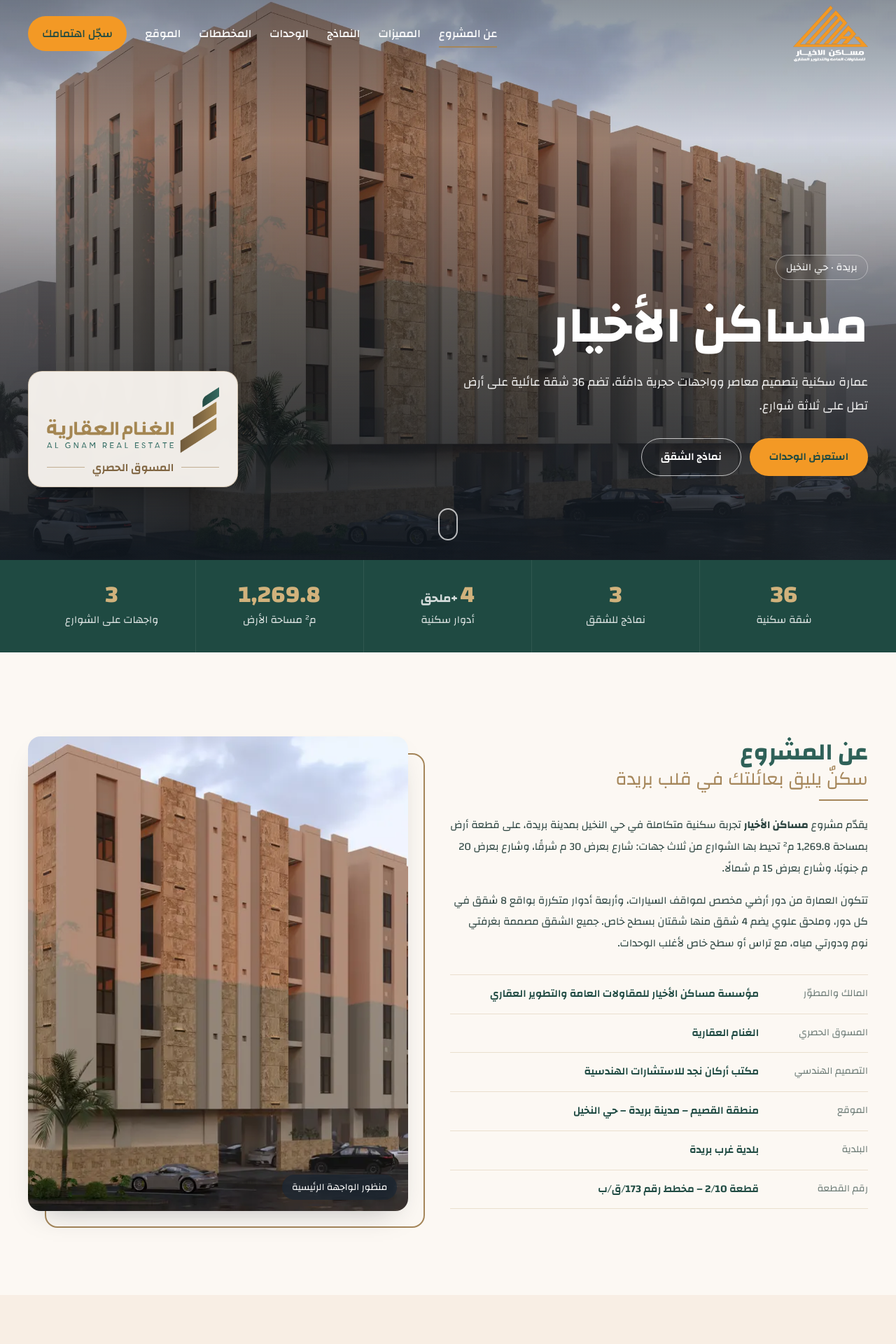
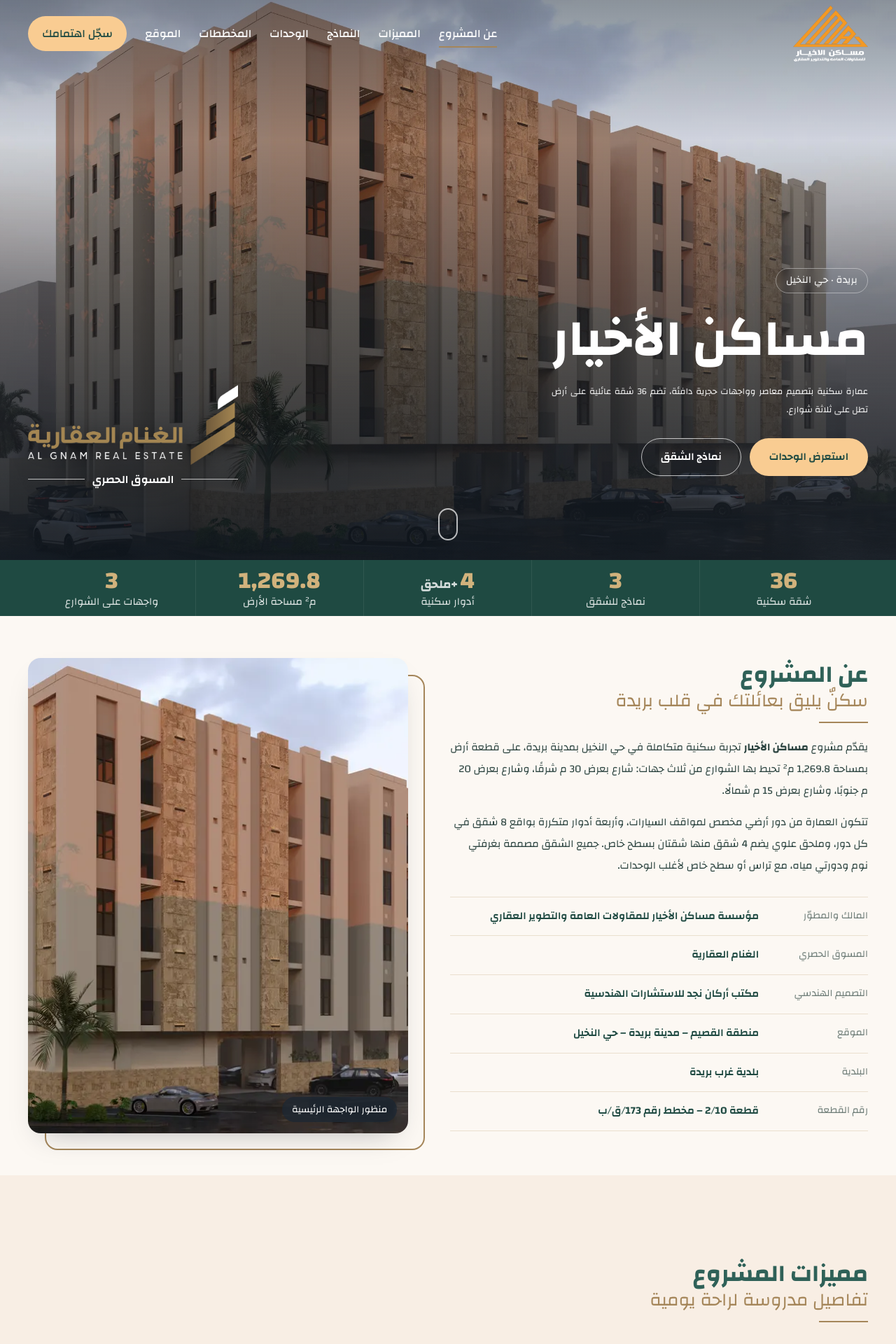
Before and after one commit to algnam-sa/masakin-alakhyar, a PHP site: page / in a window 1280 px wide. Shown: the top 1920 px of the page at 70% size. Run offline with PHP 8.4, Linux system fonts and the light colour scheme; some libraries are stand-ins or nearby versions.

Commit message:
Refine hero, marketer logo, orange tone and spacing
- Hero lead text 25% smaller and bounded to the title width
- Al Gnam logo placed directly on the photo with a light variant, white label
- Masakin orange softened by 50% across the site
- Shorter stats bar and half the spacing around the about section

Co-Authored-By: Claude Opus 5.5 <noreply@anthropic.com>
Claude-Session: https://claude.ai/code/session_01HJzcQjLGeF9THJCMuTkdKR

```diff
--- a/assets/css/style.css
+++ b/assets/css/style.css
@@ -7,8 +7,8 @@
   --sand: #a5865a;       /* ذهبي الغنام */
   --sand-dark: #7f6440;
   --gold-light: #d1b27c; /* ذهبي على الخلفيات الداكنة */
-  --clay: #f39925;       /* برتقالي مساكن الأخيار */
-  --clay-dark: #d47f12;
+  --clay: #f9cc92;       /* برتقالي مساكن الأخيار بكثافة 50% */
+  --clay-dark: #f9cc92;
   --cream: #f8eee4;
   --paper: #fcf8f3;
   --line: #eadfce;
@@ -91,7 +91,8 @@ button { font-family: inherit; cursor: pointer; }
 .eyebrow { display: inline-block; padding: .2em 1em; border: 1px solid rgba(255,255,255,.4); border-radius: 999px; font-size: 14px; letter-spacing: .02em; margin-bottom: 18px; backdrop-filter: blur(4px); }
 .hero h1 { color: #fff; font-size: clamp(2.6rem, 7vw, 4.6rem); font-weight: 700; margin-bottom: .2em; }
 .hero h1 + .hero-sub { display: block; color: var(--gold-light); font-size: var(--fs-sub); line-height: 1.3; margin: -.1em 0 .6em; }
-.hero-lead { font-size: 17px; opacity: .92; max-width: 600px; }
+.hero-headline { width: fit-content; max-width: 100%; }
+.hero-lead { font-size: 12.75px; line-height: 2; opacity: .92; width: 0; min-width: 100%; text-align: justify; margin: 0; }
 .hero-actions { display: flex; flex-wrap: wrap; gap: 12px; margin-top: 28px; }
 .scroll-cue { position: absolute; bottom: 28px; left: 50%; transform: translateX(-50%); width: 28px; height: 46px; border: 2px solid rgba(255,255,255,.7); border-radius: 20px; }
 .scroll-cue span { position: absolute; top: 8px; left: 50%; width: 4px; height: 8px; margin-left: -2px; background: #fff; border-radius: 2px; animation: cue 1.8s infinite; }
@@ -100,15 +101,16 @@ button { font-family: inherit; cursor: pointer; }
 /* ---------- Stats ---------- */
 .stats-bar { background: var(--ink); color: #fff; position: relative; z-index: 2; }
 .stats-grid { display: grid; grid-template-columns: repeat(5, 1fr); }
-.stat { padding: 30px 12px; text-align: center; border-inline-start: 1px solid rgba(255,255,255,.08); }
+.stat { padding: 10px 12px; line-height: 1.5; text-align: center; border-inline-start: 1px solid rgba(255,255,255,.08); }
 .stat:first-child { border: 0; }
-.stat-num { display: block; font-size: var(--fs-title); font-weight: 700; color: var(--gold-light); line-height: 1.2; }
+.stat-num { display: block; font-size: var(--fs-title); font-weight: 700; color: var(--gold-light); line-height: 1.15; }
 .stat-num small { font-size: .5em; margin-inline-start: 4px; color: #fff; opacity: .8; }
-.stat-label { font-size: 15px; opacity: .85; }
+.stat-label { font-size: 15px; opacity: .85; display: block; line-height: 1.4; }
 
 /* ---------- Sections ---------- */
 .section { padding: clamp(70px, 10vw, 120px) 0; }
 .section-alt { background: var(--cream); }
+#about.section { padding-block: clamp(35px, 5vw, 60px); }
 .section-dark { background: var(--ink); color: #d6dbe1; }
 .section-dark h2, .section-dark .section-title { color: #fff; }
 .section-dark .section-sub { color: var(--gold-light); }
@@ -137,8 +139,8 @@ h2 { font-size: var(--fs-title); }
 .features-grid { display: grid; grid-template-columns: repeat(3, 1fr); gap: 24px; }
 .feature { background: #fff; border-radius: var(--radius); padding: 32px 28px; border: 1px solid var(--line); transition: transform .3s, box-shadow .3s; }
 .feature:hover { transform: translateY(-6px); box-shadow: var(--shadow); }
-.feature-icon { width: 56px; height: 56px; border-radius: 16px; background: var(--cream); display: grid; place-items: center; margin-bottom: 18px; }
-.feature-icon svg { width: 28px; height: 28px; fill: none; stroke: var(--clay-dark); stroke-width: 1.6; stroke-linecap: round; stroke-linejoin: round; }
+.feature-icon { width: 56px; height: 56px; border-radius: 16px; background: var(--clay); display: grid; place-items: center; margin-bottom: 18px; }
+.feature-icon svg { width: 28px; height: 28px; fill: none; stroke: var(--ink-2); stroke-width: 1.6; stroke-linecap: round; stroke-linejoin: round; }
 .feature h3 { font-size: 20px; color: var(--ink-2); }
 .feature p { color: var(--muted); margin: 0; font-size: var(--fs-body); }
 
@@ -155,7 +157,7 @@ h2 { font-size: var(--fs-title); }
 .model-badge { display: inline-block; background: var(--ink); color: var(--gold-light); font-weight: 700; padding: .2em .9em; border-radius: 8px; margin-bottom: 12px; }
 .model-area { display: flex; gap: 28px; margin: 8px 0 24px; flex-wrap: wrap; }
 .model-area div { display: flex; flex-direction: column; }
-.model-area b { font-size: var(--fs-title); color: var(--clay-dark); line-height: 1.2; }
+.model-area b { font-size: var(--fs-title); color: var(--ink-2); line-height: 1.2; }
 .model-area span { color: var(--muted); font-size: .9rem; }
 .room-list { list-style: none; padding: 0; margin: 0 0 24px; display: grid; grid-template-columns: 1fr 1fr; gap: 10px; }
 .room-list li { display: flex; align-items: center; gap: 10px; background: #fff; padding: 10px 14px; border-radius: 12px; font-weight: 500; color: var(--ink); font-size: .95rem; }
@@ -227,7 +229,7 @@ h2 { font-size: var(--fs-title); }
 .contact-grid { display: grid; grid-template-columns: 1fr 1.2fr; gap: 56px; align-items: start; }
 .contact-list { list-style: none; padding: 0; margin: 24px 0 0; display: grid; gap: 14px; }
 .contact-list li { display: flex; align-items: center; gap: 12px; color: var(--ink); font-weight: 500; }
-.contact-list svg { width: 40px; height: 40px; padding: 9px; border-radius: 12px; background: var(--cream); fill: none; stroke: var(--clay-dark); stroke-width: 1.7; stroke-linecap: round; stroke-linejoin: round; flex: none; }
+.contact-list svg { width: 40px; height: 40px; padding: 9px; border-radius: 12px; background: var(--clay); fill: none; stroke: var(--ink-2); stroke-width: 1.7; stroke-linecap: round; stroke-linejoin: round; flex: none; }
 .contact-form { background: #fff; border: 1px solid var(--line); border-radius: 24px; padding: clamp(22px, 4vw, 40px); box-shadow: var(--shadow); }
 .field { display: flex; flex-direction: column; gap: 6px; margin-bottom: 16px; }
 .field-row { display: grid; grid-template-columns: 1fr 1fr; gap: 14px; }
@@ -326,7 +328,7 @@ body.no-scroll { overflow: hidden; }
   .hero-content { padding-bottom: 96px; }
   .features-grid { grid-template-columns: 1fr; }
   .stats-grid { grid-template-columns: repeat(2, 1fr); }
-  .stat { border-top: 1px solid rgba(255,255,255,.08); padding: 22px 8px; }
+  .stat { border-top: 1px solid rgba(255,255,255,.08); padding: 10px 8px; }
   .stat:nth-child(odd) { border-inline-start: 0; }
   .stat:last-child { grid-column: 1 / -1; }
   .facts div { grid-template-columns: 1fr; gap: 2px; }
@@ -353,16 +355,14 @@ body.no-scroll { overflow: hidden; }
 /* ---------- المسوق الحصري (الغنام العقارية) ---------- */
 .marketer {
   position: absolute; z-index: 2; bottom: 104px; left: max(16px, (100% - 1200px) / 2);
-  display: flex; flex-direction: column; align-items: center; gap: 10px;
-  width: 300px; padding: 22px 26px 16px; border-radius: 20px;
-  background: rgba(252, 248, 243, .94); backdrop-filter: blur(8px);
-  box-shadow: 0 24px 50px -24px rgba(0,0,0,.55); border: 1px solid rgba(165,134,90,.35);
+  display: flex; flex-direction: column; align-items: center; gap: 10px; width: 300px;
+  filter: drop-shadow(0 4px 14px rgba(0,0,0,.45));
 }
 .marketer img { width: 100%; height: auto; }
-.marketer-label { display: flex; align-items: center; gap: 10px; width: 100%; color: var(--sand-dark); font-weight: 600; font-size: 16px; line-height: 1.4; white-space: nowrap; }
-.marketer-label::before, .marketer-label::after { content: ""; flex: 1; height: 1px; background: var(--sand); opacity: .6; }
+.marketer-label { display: flex; align-items: center; gap: 10px; width: 100%; color: #fff; font-weight: 600; font-size: 16px; line-height: 1.4; white-space: nowrap; }
+.marketer-label::before, .marketer-label::after { content: ""; flex: 1; height: 1px; background: rgba(255,255,255,.7); }
 @media (max-width: 960px) {
   .hero { flex-direction: column; justify-content: flex-end; align-items: stretch; }
   .hero-content { padding-bottom: 28px; }
-  .marketer { position: relative; bottom: auto; left: auto; width: min(280px, calc(100% - 32px)); margin: 0 16px 92px auto; margin-inline: 16px auto; padding: 16px 20px 12px; }
+  .marketer { position: relative; bottom: auto; left: auto; width: min(240px, calc(100% - 32px)); margin: 8px 16px 92px auto; margin-inline: 16px auto; }
 }
--- a/index.html
+++ b/index.html
@@ -49,15 +49,17 @@
   <div class="hero-overlay"></div>
   <div class="container hero-content">
     <span class="eyebrow">بريدة · حي النخيل</span>
-    <h1>مساكن الأخيار</h1>
-    <p class="hero-lead">عمارة سكنية بتصميم معاصر وواجهات حجرية دافئة، تضم 36 شقة عائلية على أرض تطل على ثلاثة شوارع.</p>
+    <div class="hero-headline">
+      <h1>مساكن الأخيار</h1>
+      <p class="hero-lead">عمارة سكنية بتصميم معاصر وواجهات حجرية دافئة، تضم 36 شقة عائلية على أرض تطل على ثلاثة شوارع.</p>
+    </div>
     <div class="hero-actions">
       <a href="#units" class="btn btn-primary">استعرض الوحدات</a>
       <a href="#models" class="btn btn-ghost">نماذج الشقق</a>
     </div>
   </div>
   <aside class="marketer" aria-label="المسوق الحصري">
-    <img src="assets/img/logo-ghanam.png" alt="الغنام العقارية - AL GNAM REAL ESTATE" width="800" height="303">
+    <img src="assets/img/logo-ghanam-light.png" alt="الغنام العقارية - AL GNAM REAL ESTATE" width="800" height="303">
     <span class="marketer-label">المسوق الحصري</span>
   </aside>
   <a href="#about" class="scroll-cue" aria-label="انتقل للأسفل"><span></span></a>
```
Also changed, not shown: assets/img/logo-ghanam-light.png (added).
